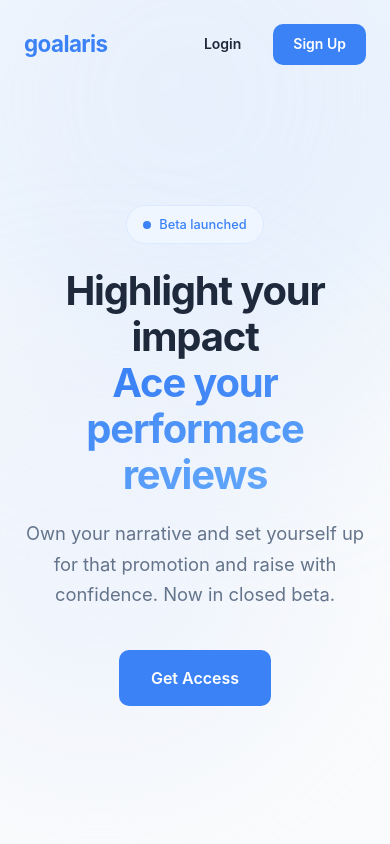
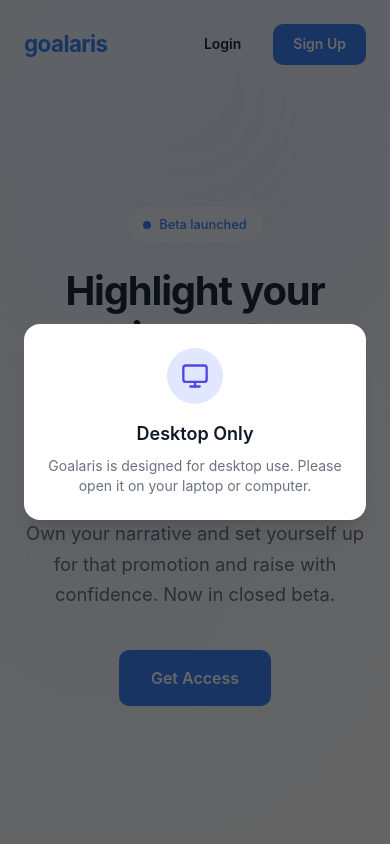
Before and after one commit to Imdni8/goalaris, a Next.js app: page / in a window 390 px wide. Shown: the top 844 px of the page. Built offline with nearby package versions, Linux system fonts and the light colour scheme.

Commit message:
prevent users from using on mobile

```diff
--- a/src/app/layout.tsx
+++ b/src/app/layout.tsx
@@ -2,6 +2,7 @@
 import './globals.css';
 import { Toaster } from '@/components/ui/toaster';
 import { Analytics } from '@vercel/analytics/react';
+import MobileWarning from '@/components/shared/mobile-warning';
 
 export const metadata: Metadata = {
   title: 'Goalaris',
@@ -17,6 +18,7 @@
   return (
     <html lang="en">
       <body>
+        <MobileWarning />
         {children}
         <Toaster />
         <Analytics />
--- /dev/null
+++ b/src/components/shared/mobile-warning.tsx
@@ -0,0 +1,31 @@
+'use client';
+
+import { useState, useEffect } from 'react';
+import { Monitor } from 'lucide-react';
+
+export default function MobileWarning() {
+  const [show, setShow] = useState(false);
+
+  useEffect(() => {
+    const check = () => setShow(window.innerWidth < 768);
+    check();
+    window.addEventListener('resize', check);
+    return () => window.removeEventListener('resize', check);
+  }, []);
+
+  if (!show) return null;
+
+  return (
+    <div className="fixed inset-0 z-50 flex items-center justify-center bg-black/60 px-6">
+      <div className="w-full max-w-sm rounded-2xl bg-white p-6 shadow-xl text-center">
+        <div className="mx-auto mb-4 flex h-14 w-14 items-center justify-center rounded-full bg-indigo-100">
+          <Monitor className="h-7 w-7 text-indigo-600" />
+        </div>
+        <h2 className="mb-2 text-lg font-semibold text-gray-900">Desktop Only</h2>
+        <p className="text-sm text-gray-500">
+          Goalaris is designed for desktop use. Please open it on your laptop or computer.
+        </p>
+      </div>
+    </div>
+  );
+}
```
Also changed, not shown: 1 other file (tests, documents, lock files or other folders).
